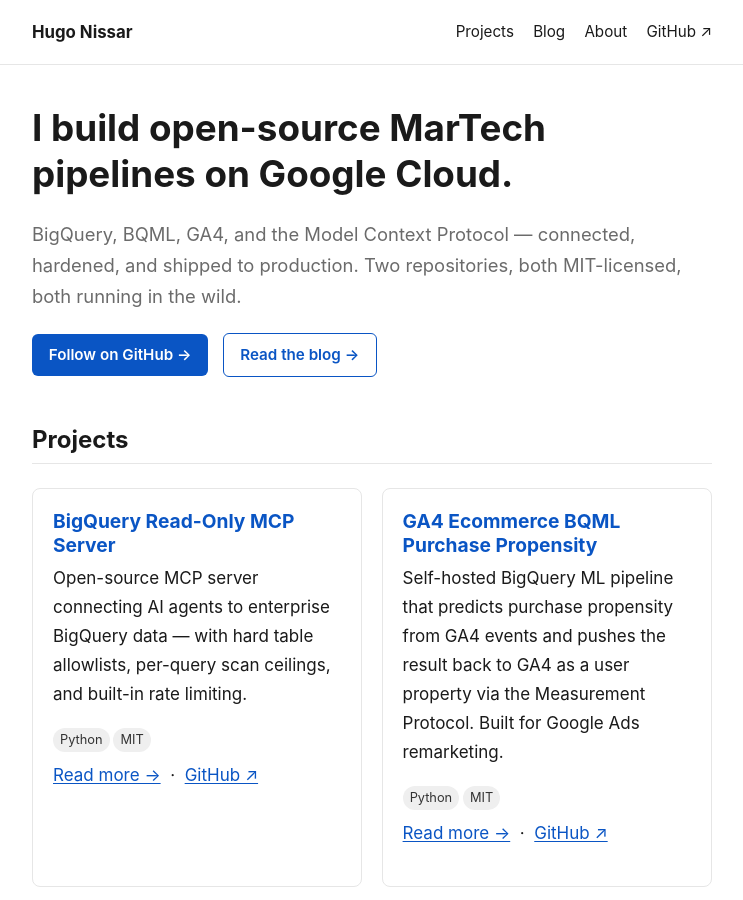
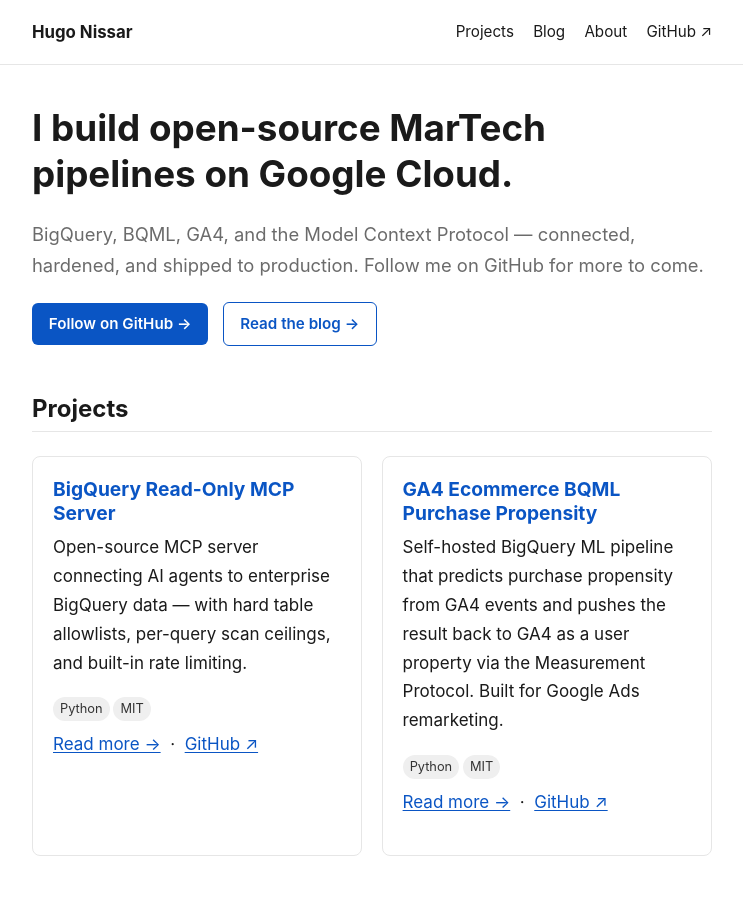
Before and after one commit to hugonissar/hugonissar.github.io, a Jekyll site: the page built from index.html, in a window 1280 px wide and 900 px high. Shown: the whole window, without its empty margins (268-1011 px from the left). Built offline with Jekyll 4.4.1, drawn with Linux system fonts in a browser that asks for light colours; the list of posts is cut into pages by our own code; some of the changed text lies outside the part shown.

Commit message:
Refine content in index.html for clarity
Removed redundant phrases and improved clarity in the description and hero section.

```diff
--- a/index.html
+++ b/index.html
@@ -3,16 +3,15 @@ layout: default
 title: "Hugo Nissar — Open-source MarTech engineering on Google Cloud"
 description: >-
   Open-source pipelines for marketing data on Google Cloud. BigQuery MCP server
-  for AI agents, GA4 purchase propensity with BigQuery ML, consent-aware Google
-  Ads remarketing. By Hugo Nissar.
+  for AI agents, GA4 purchase propensity with BigQuery ML, and Google Ads
+  remarketing. By Hugo Nissar.
 ---
 
 <section class="hero">
   <h1>I build open-source MarTech pipelines on Google Cloud.</h1>
   <p class="lede">
     BigQuery, BQML, GA4, and the Model Context Protocol — connected, hardened,
-    and shipped to production. Two repositories, both MIT-licensed, both running
-    in the wild.
+    and shipped to production. Follow me on GitHub for more to come.
   </p>
   <p>
     <a class="btn" href="https://github.com/{{ site.author.github }}" rel="noopener" target="_blank">
```
Also changed, not shown: other parts of index.html (+1 -2 lines).
